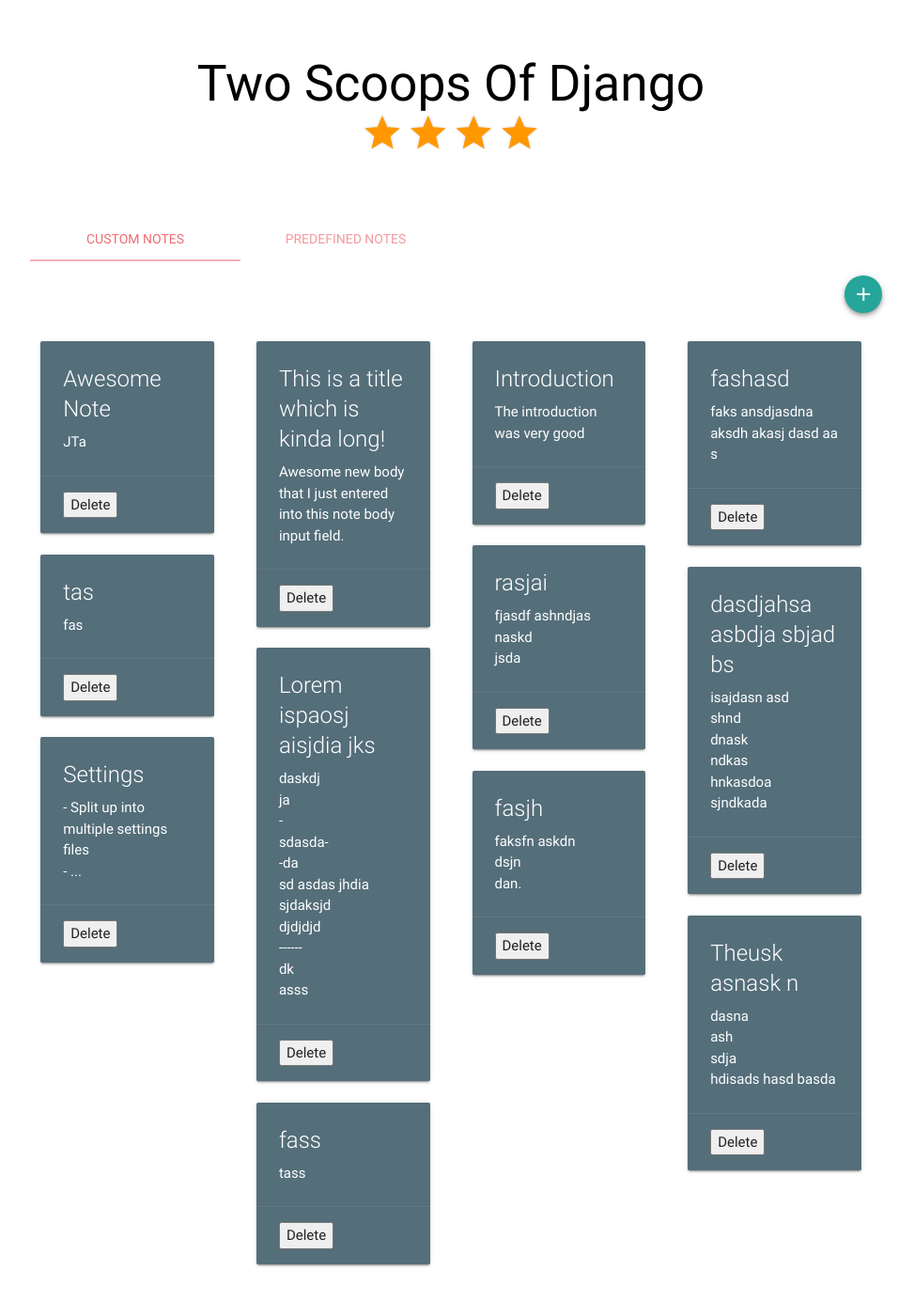
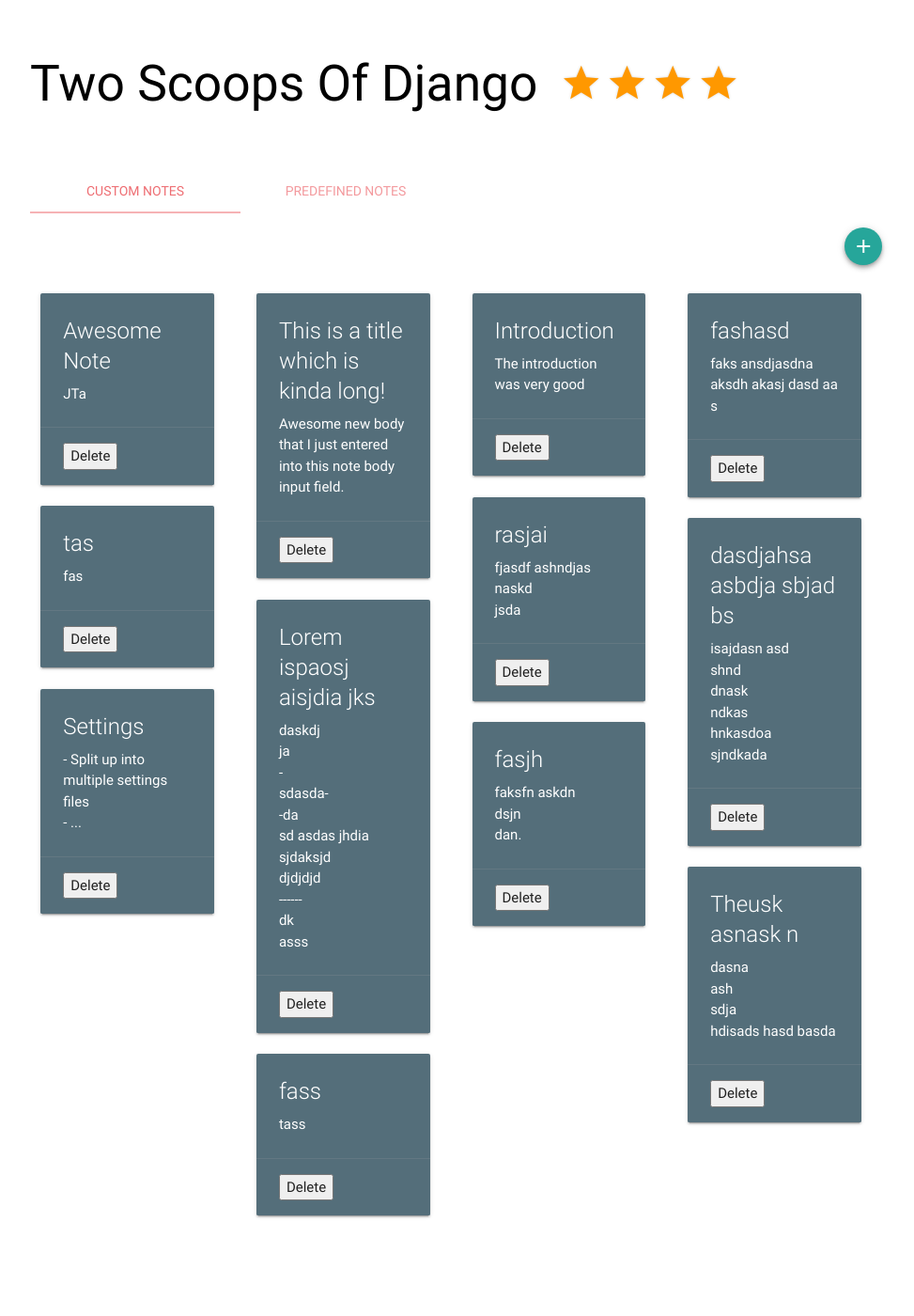
Before and after one commit to TheDumbfounds/booknote, a Django app: page /books/two_scoops_of_django in a window 1280 px wide. Shown: the whole page at 94% size, without its empty margins (160-1133 px from the left). After the commit the page ends 1296 px from the top, so only its background shows below. Run offline with Django 3.2, Linux system fonts and the light colour scheme; a user stored in the database is signed in; data comes from the database, SQL or seed files in the repository; some libraries are stand-ins or nearby versions.

Commit message:
templates

```diff
--- a/books/templates/books/_book.html
+++ b/books/templates/books/_book.html
@@ -1,8 +1,5 @@
 <div class="col l6 m12 s12">
   <div class="grey lighten-3 card horizontal">
-    <!--<div class="card-image">
-      <img src="https://lorempixel.com/100/150/nature/6">
-    </div>-->
     <div class="card-stacked">
       <div class="card-content">
         <span style="font-weight: bold;">{{ book.name|truncatechars:"50" }}</span>
--- a/books/templates/books/_note.html
+++ b/books/templates/books/_note.html
@@ -1,11 +1,11 @@
-<div class="col s12">
+<div class="note col s12">
   <div class="card blue-grey darken-1">
     <div class="card-content white-text">
       <span class="card-title">{{ note.title }}</span>
       <p>{{ note.body|linebreaks }}</p>
     </div>
     <div class="card-action">
-      <button onclick="deleteNote('{{ note.book.slug }}', {{ note.id }})">Delete</button>
+      <button onclick="deleteNote(this, '{{ note.book.slug }}', {{ note.id }})">Delete</button>
     </div>
   </div>
 </div>
--- a/books/templates/books/bookdetail.html
+++ b/books/templates/books/bookdetail.html
@@ -3,10 +3,10 @@
 {% load books_tags %}
 {% block content %}
 <div class="container">
-  <div class="details_wrapper center">
+  <div class="details_wrapper">
     <h2 id="booktitle" class="black-text">{{ book.name }}</h2>
     {% if book.rating %}
-    <div class="stars">
+    <div class="stars-inline">
       {% for i in 'x'|rjust:book.rating %}
         <span class="star material-icons orange-text">star</span>
       {% endfor %}
```
